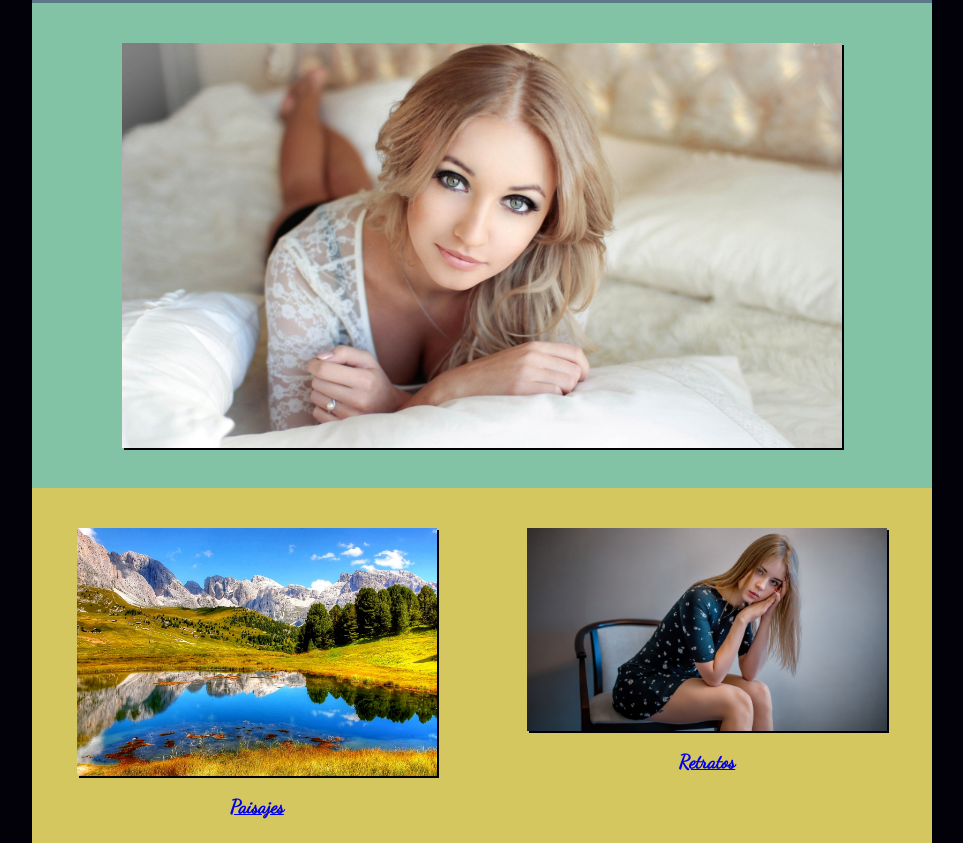
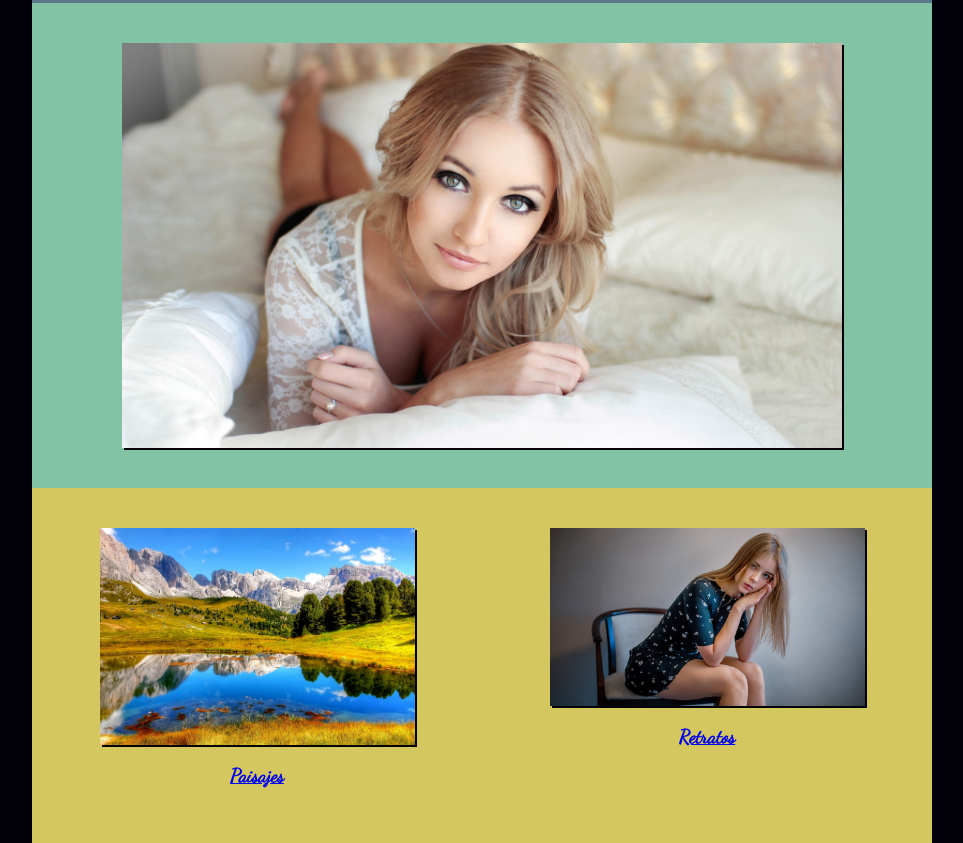
Before and after one commit to DanyGlez94/Proyecto-final-CSS, a plain HTML site: page index.html in a window 1280 px wide. Shown: the part 102-945 px from the top of the page, without its empty margins (158-1121 px from the left). Drawn offline with Linux system fonts and the light colour scheme.

Commit message:
Arreglé el problema con la animación secundaria

```diff
--- a/css/estilos.css
+++ b/css/estilos.css
@@ -89,6 +89,7 @@ header h1{
   background-color: #D5C75F;
   display: flex;
   flex-flow: row wrap;
+  justify-content: center;
 }
 
 .columnas div{
@@ -106,7 +107,6 @@ header h1{
 }
 
 .columna1{
-
   width: 50%;
 }
 
@@ -154,6 +154,7 @@ header h1{
 .columna2 img:hover{
   -webkit-animation: columna2-animacion 1s;
   animation: columna2-animacion 1s;
+  animation-fill-mode: forwards;
   box-shadow: 2px 2px #82C3A6;
 }
 
@@ -196,6 +197,11 @@ footer{
   flex-flow: row wrap;
 }
 
+.contenedor > img{
+  width: 300px;
+  height: 200px;
+}
+
 .p1{
   width: 33.33%
 }
--- a/index.html
+++ b/index.html
@@ -24,13 +24,13 @@
       <div class="columnas">
         <div class="columna1">
           <a href="Paisajes.html">
-            <img src="imagenes/Paisaje.jpg" alt="Mujer rubia" width="80%">
+            <img src="imagenes/Paisaje.jpg" alt="Mujer rubia" width="70%">
             <p><strong>Paisajes</strong></p>
           </a>
         </div>
         <div class="columna2">
           <a href="Retratos.html">
-            <img src="imagenes/Mujer-rubia.jpg" alt="Mujer rubia" width="80%">
+            <img src="imagenes/Mujer-rubia.jpg" alt="Mujer rubia" width="70%">
             <p><strong>Retratos</strong></p>
           </a>
         </div>
```
